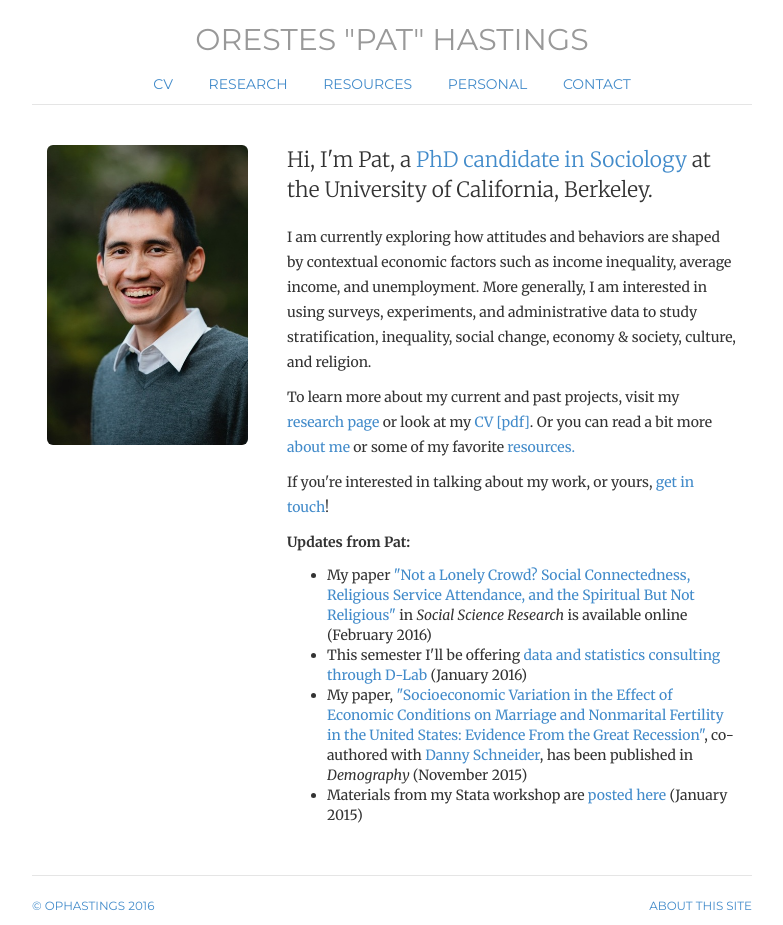
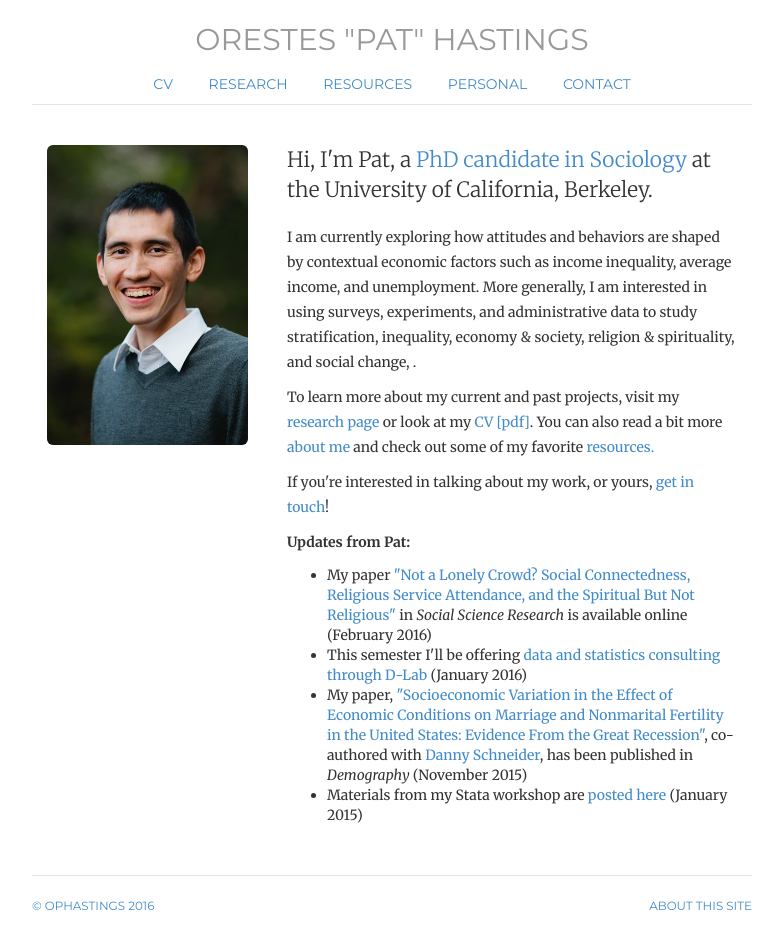
Before and after one commit to ophastings/ophastings.github.io, a Jekyll site: the page built from index.html, in a window 1280 px wide. Shown: the whole page, without its empty margins (248-1031 px from the left). Built offline with Jekyll 4.4.1, drawn with Linux system fonts in a browser that asks for light colours; comment, search, counter and statistics services are not loaded.

Commit message:
update home page

```diff
--- a/index.html
+++ b/index.html
@@ -19,9 +19,10 @@ description: Website of Orestes Pat Hastings, sociology PhD candidate at UC Berk
 
 	<p>I am currently exploring how attitudes and behaviors are shaped by contextual economic factors such as income inequality,
 	average income, and unemployment. More generally, I am interested in using surveys, experiments, and administrative data to
-	study stratification, inequality, social change, economy &amp society, culture, and religion.</p>
-	<p>To learn more about my current and past projects, visit my <a href="research">research page</a> or look at my <a href="HastingsCV.pdf">CV [pdf]</a>. Or you can
-	read a bit more <a href="personal">about me</a> or some of my favorite <a href="resources">resources.</a></p>
+	study stratification, inequality, economy &amp society, religion &amp spirituality, and social change, .</p>
+	<p>To learn more about my current and past projects, visit my <a href="research">research page</a>
+	or look at my <a href="HastingsCV.pdf">CV [pdf]</a>. You can also
+	read a bit more <a href="personal">about me</a> and check out some of my favorite <a href="resources">resources.</a></p>
 	<p>If you're interested in talking about my work, or yours, <a href="contact">get in touch</a>!</p>
 
 
```
